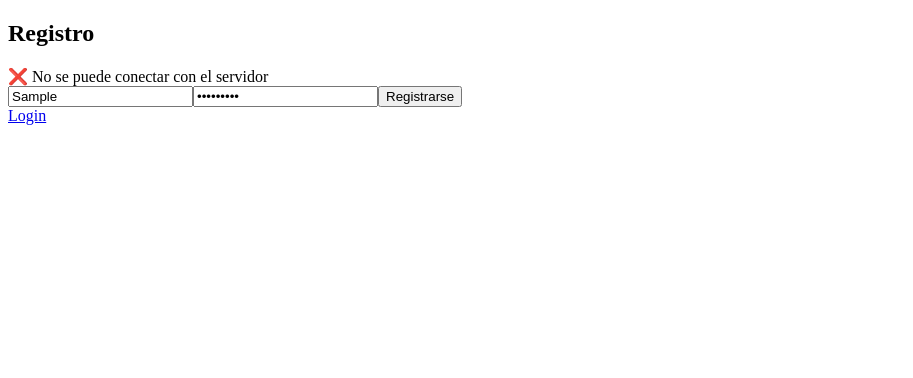
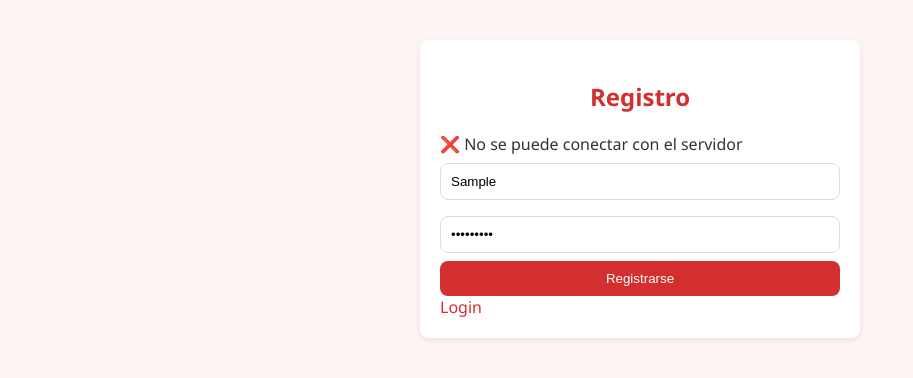
Before and after one commit to Erlantzcg89/RedSocial2026Client, an Angular app: page /register in a window 1280 px wide. Both pictures are taken after typing "Sample", "Sample123" into the empty fields and a click on the button "Registrarse". Shown: the top 378 px of the page, without its empty margins (0-913 px from the left). Built offline with nearby package versions, Linux system fonts and the light colour scheme; no server answers.

Commit message:
primeros estilos

```diff
--- a/src/app/components/home/home.component.css
+++ b/src/app/components/home/home.component.css
@@ -0,0 +1,16 @@
+.container {
+  text-align: center;
+}
+
+button {
+  margin-top: 20px;
+}
+
+nav {
+  margin-top: 20px;
+}
+
+nav a {
+  margin: 0 10px;
+  font-weight: 500;
+}
--- a/src/app/components/home/home.component.html
+++ b/src/app/components/home/home.component.html
@@ -1,3 +1,4 @@
+<div class="container">
   <h2>Inicio</h2>
 
   <button (click)="loadTestMessage()" [disabled]="loading">
@@ -10,3 +11,4 @@
     <a routerLink="/login">Ir al login</a> |
     <a routerLink="/register">Registrarse</a>
   </nav>
+</div>
--- a/src/app/components/login/login.component.css
+++ b/src/app/components/login/login.component.css
@@ -0,0 +1,20 @@
+.container {
+  text-align: center;
+}
+
+form {
+  display: flex;
+  flex-direction: column;
+  gap: 10px;
+}
+
+div.message {
+  color: var(--primary-color);
+  font-weight: bold;
+  margin-bottom: 10px;
+}
+
+a {
+  display: inline-block;
+  margin-top: 10px;
+}
--- a/src/app/components/login/login.component.html
+++ b/src/app/components/login/login.component.html
@@ -1,8 +1,13 @@
+<div class="container">
   <h2>Login</h2>
-<div>{{ message }}</div>
+
+  <div class="message" *ngIf="message">{{ message }}</div>
+
   <form (submit)="login(); $event.preventDefault()">
     <input type="text" [(ngModel)]="username" name="username" placeholder="Usuario" required>
     <input type="password" [(ngModel)]="password" name="password" placeholder="Contraseña" required>
     <button type="submit">Ingresar</button>
   </form>
+
   <a routerLink="/register">Registrarse</a>
+</div>
--- a/src/app/components/register/register.component.css
+++ b/src/app/components/register/register.component.css
@@ -0,0 +1,20 @@
+.container {
+  text-align: center;
+}
+
+form {
+  display: flex;
+  flex-direction: column;
+  gap: 10px;
+}
+
+div.message {
+  color: var(--primary-color);
+  font-weight: bold;
+  margin-bottom: 10px;
+}
+
+a {
+  display: inline-block;
+  margin-top: 10px;
+}
--- a/src/app/components/register/register.component.html
+++ b/src/app/components/register/register.component.html
@@ -1,8 +1,13 @@
+<div class="container">
   <h2>Registro</h2>
-<div>{{ message }}</div>
+
+  <div class="message" *ngIf="message">{{ message }}</div>
+
   <form (submit)="register(); $event.preventDefault()">
     <input type="text" [(ngModel)]="username" name="username" placeholder="Usuario" required>
     <input type="password" [(ngModel)]="password" name="password" placeholder="Contraseña" required>
     <button type="submit">Registrarse</button>
   </form>
+
   <a routerLink="/login">Login</a>
+</div>
--- a/src/styles.css
+++ b/src/styles.css
@@ -1 +1,77 @@
 /* You can add global styles to this file, and also import other style files */
+/* 🎨 Paleta global basada en tonos rojos */
+:root {
+  --primary-color: #d32f2f;
+  --primary-hover: #b71c1c;
+  --background-light: #fff5f5;
+  --text-dark: #333;
+  --text-light: #fff;
+  --border-radius: 8px;
+  --transition: 0.3s ease;
+}
+
+/* 🌍 Estilos globales */
+body {
+  font-family: 'Segoe UI', Roboto, sans-serif;
+  background-color: var(--background-light);
+  color: var(--text-dark);
+  margin: 0;
+  padding: 0;
+}
+
+h2 {
+  color: var(--primary-color);
+  text-align: center;
+}
+
+/* 🧠 Layout general */
+.container {
+  max-width: 400px;
+  margin: 40px auto;
+  padding: 20px;
+  background: white;
+  border-radius: var(--border-radius);
+  box-shadow: 0 2px 6px rgba(0, 0, 0, 0.1);
+}
+
+/* 🔘 Botones comunes */
+button {
+  width: 100%;
+  background: var(--primary-color);
+  color: var(--text-light);
+  border: none;
+  border-radius: var(--border-radius);
+  padding: 10px;
+  cursor: pointer;
+  transition: background var(--transition);
+}
+
+button:hover:not(:disabled) {
+  background: var(--primary-hover);
+}
+
+button:disabled {
+  background: #ccc;
+  cursor: not-allowed;
+}
+
+/* 🧾 Formularios */
+input {
+  width: 100%;
+  padding: 10px;
+  margin: 8px 0;
+  border-radius: var(--border-radius);
+  border: 1px solid #ddd;
+  box-sizing: border-box;
+}
+
+/* 🔗 Enlaces */
+a {
+  color: var(--primary-color);
+  text-decoration: none;
+  transition: color var(--transition);
+}
+
+a:hover {
+  color: var(--primary-hover);
+}
```
Lines whose indentation alone changed are shown as unchanged.
